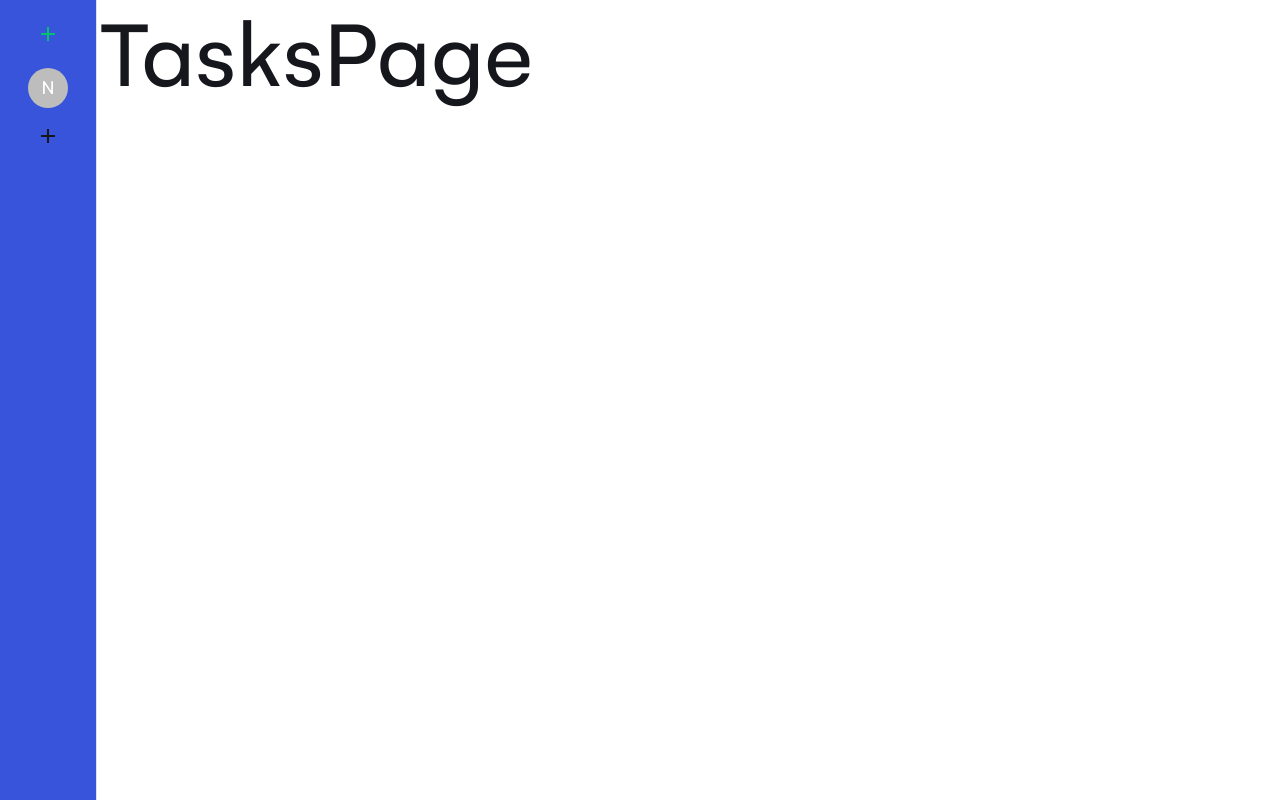
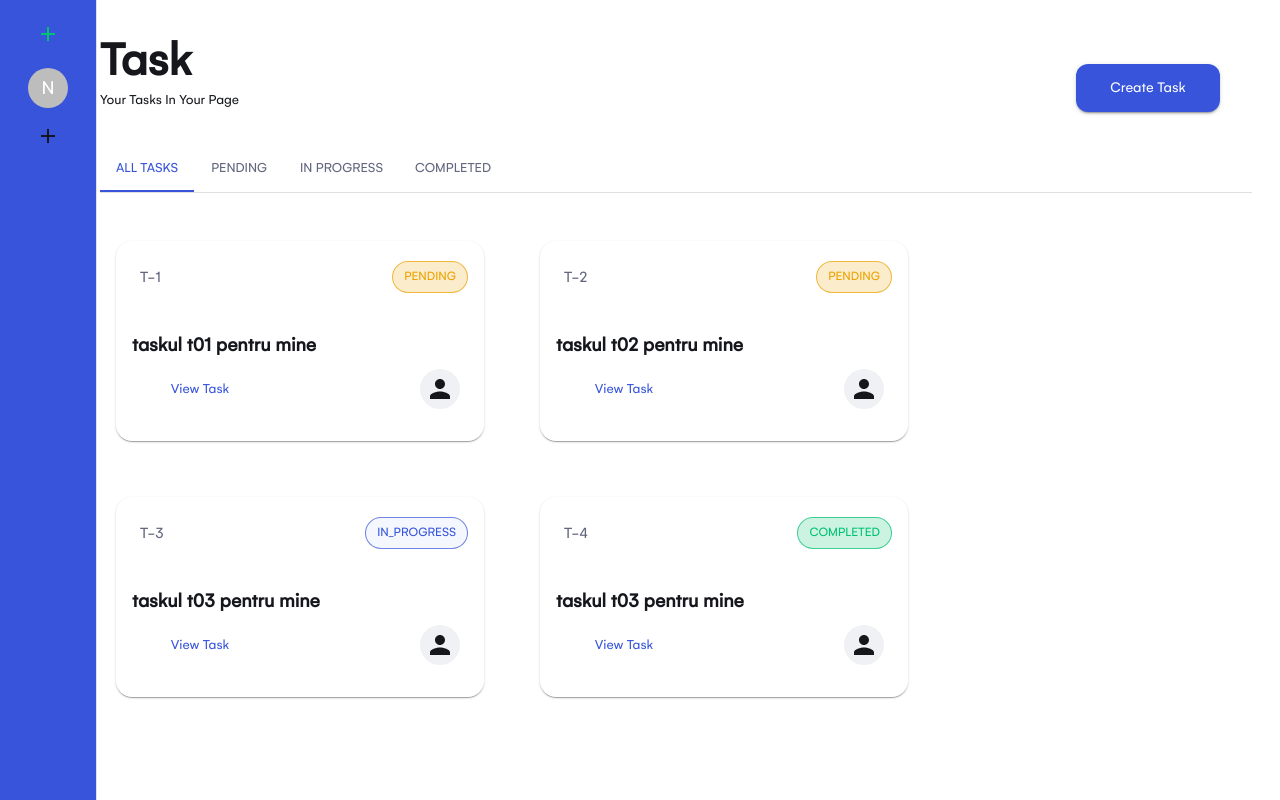
Before and after one commit to cezarmocanu/meteor-internship, a React (Vite) app: page / in a window 1280 px wide. Built offline with nearby package versions, Linux system fonts and the light colour scheme.

Commit message:
new component TaskCardComponent/pagename/useMemo

```diff
--- a/src/App.jsx
+++ b/src/App.jsx
@@ -18,7 +18,6 @@ import ModalTypes from "./constants/modal-types";
 import TestContent1 from "./components/modal-content/TestContent1";
 import TestContent2 from "./components/modal-content/TestContent2";
 import Layout from "./components/Layout";
-import TasksMockPage from "./pages/TasksMockPage";
 import CreateTask from "./components/modal-content/CreateTask";
 
 function App() {
@@ -64,7 +63,7 @@ function App() {
 						path={RoutePaths.TASKS}
 						element={
 							<Layout>
-								<TasksMockPage />
+								<TasksPage />
 							</Layout>
 						}
 					/>
--- /dev/null
+++ b/src/components/TaskCardComponent.jsx
@@ -0,0 +1,77 @@
+import React, { useState } from "react";
+import {
+	Avatar,
+	CardActions,
+	CardContent,
+	CardHeader,
+	Grid,
+	Stack,
+	Typography,
+} from "@mui/material";
+import Button from "../components/shared/button/Button";
+import CardComponent from "../components/shared/card/Card";
+import Chip from "../components/shared/chip/Chip";
+import TaskStatus from "../constants/task-status";
+import { STATUS_CARD_CONFIG } from "../components/TaskDetailsCard";
+import theme from "../theme";
+
+const TaskCardComponent = ({
+	title,
+	content,
+	status,
+	id,
+	buttonText,
+	buttonClick,
+}) => {
+	return (
+		<Grid>
+			<CardComponent>
+				<CardHeader
+					title={
+						<div
+							style={{
+								display: "flex",
+								justifyContent: "space-between",
+								alignItems: "center",
+							}}
+						>
+							<Typography variant="body1" color="text.secondary" margin={1}>
+								T-{id}
+							</Typography>
+							<Chip
+								color={STATUS_CARD_CONFIG[status].chipColor}
+								variant="outlined"
+								label={status}
+								status={TaskStatus.PENDING}
+							/>
+						</div>
+					}
+				/>
+				<CardContent>
+					<Typography variant="h6" fontWeight="bold">
+						{content}
+					</Typography>
+					<CardActions>
+						<Stack
+							direction="row"
+							justifyContent="space-between"
+							alignItems="center"
+							sx={{ width: "100%" }}
+						>
+							<Button variant="link">{buttonText}</Button>
+							<Avatar
+								variant="circular"
+								sx={{
+									color: theme.palette.text.primary,
+									backgroundColor: theme.palette.text.light,
+								}}
+							></Avatar>
+						</Stack>
+					</CardActions>
+				</CardContent>
+			</CardComponent>
+		</Grid>
+	);
+};
+
+export default TaskCardComponent;
--- a/src/pages/TasksMockPage.jsx
+++ /dev/null
@@ -1,188 +0,0 @@
-import React, { useState } from "react";
-import {
-	Avatar,
-	Box,
-	CardActions,
-	CardContent,
-	CardHeader,
-	Container,
-	Grid,
-	Stack,
-	Tab,
-	Tabs,
-	Typography,
-} from "@mui/material";
-import Button from "../components/shared/button/Button";
-import CardComponent from "../components/shared/card/Card";
-import Chip from "../components/shared/chip/Chip";
-import TaskStatus from "../constants/task-status";
-import { STATUS_CARD_CONFIG } from "../components/TaskDetailsCard";
-import theme from "../theme";
-
-const LocalCardComponent = ({
-	title,
-	content,
-	status,
-	id,
-	buttonText,
-	buttonClick,
-}) => {
-	return (
-		<Grid item xs={4}>
-			<CardComponent>
-				<CardHeader
-					title={
-						<div style={{ display: "flex", justifyContent: "space-between" }}>
-							<Typography variant="body1" color="text.secondary">
-								T-{id}
-							</Typography>
-							<Chip
-								color={STATUS_CARD_CONFIG[status].chipColor}
-								variant="outlined"
-								label={status}
-								status={TaskStatus.PENDING}
-							/>
-						</div>
-					}
-				/>
-				<CardContent>
-					<Typography variant="h6" fontWeight="bold">
-						{content}
-					</Typography>
-					<CardActions>
-						<Stack
-							direction="row"
-							justifyContent="space-between"
-							alignItems="center"
-							sx={{ width: "100%" }}
-						>
-							<Button variant="link">{buttonText}</Button>
-							<Avatar
-								variant="circular"
-								sx={{
-									color: theme.palette.text.primary,
-									backgroundColor: theme.palette.text.light,
-								}}
-							></Avatar>
-						</Stack>
-					</CardActions>
-				</CardContent>
-			</CardComponent>
-		</Grid>
-	);
-};
-
-const mockCards = [
-	{
-		title: "T-01",
-		content: "taskul t01 pentru mine",
-		id: "1",
-		status: TaskStatus.PENDING,
-	},
-	{
-		title: "T-02",
-		content: "taskul t02 pentru mine",
-		id: "2",
-		status: TaskStatus.PENDING,
-	},
-	{
-		title: "T-03",
-		content: "taskul t03 pentru mine",
-		id: "3",
-		status: TaskStatus.IN_PROGRESS,
-	},
-	{
-		title: "T-04",
-		content: "taskul t03 pentru mine",
-		id: "4",
-		status: TaskStatus.COMPLETED,
-	},
-];
-
-const TasksMockPage = () => {
-	const [data, setData] = React.useState(mockCards);
-	const [tabIndex, setTabIndex] = React.useState(0);
-	const [status, setStatus] = React.useState(null);
-	const handleChange = (event, newValue) => {
-		console.log("newValue", newValue);
-		setTabIndex(newValue);
-		switch (newValue) {
-			case 0:
-				setStatus(null);
-				break;
-			case 1:
-				setStatus(TaskStatus.PENDING);
-				break;
-			case 2:
-				setStatus(TaskStatus.IN_PROGRESS);
-				break;
-			case 3:
-				setStatus(TaskStatus.COMPLETED);
-				break;
-			default:
-				break;
-		}
-	};
-	return (
-		<Container fixed>
-			<Typography
-				variant="h3"
-				component="h1"
-				sx={{
-					fontWeight: "bold",
-					marginTop: "2rem",
-				}}
-			>
-				Task
-			</Typography>
-			<Typography variant="subtitle2" component="h3">
-				Your Tasks In Your Page
-			</Typography>
-			<Box
-				sx={{
-					width: "100%",
-					typography: "body1",
-					marginTop: "2rem",
-					marginBottom: "2rem",
-				}}
-				style={{ display: "flex", justifyContent: "space-between" }}
-			>
-				<Box sx={{ width: "100%" }}>
-					<Box sx={{ borderBottom: 1, borderColor: "divider" }}>
-						<Tabs
-							value={tabIndex}
-							onChange={handleChange}
-							aria-label="basic tabs example"
-						>
-							<Tab label="All tasks" />
-							<Tab label="Pending" />
-							<Tab label="In progress" />
-							<Tab label="Completed" />
-						</Tabs>
-					</Box>
-				</Box>
-				<Button variant="contained">Create Task</Button>
-			</Box>
-			<Grid container spacing={4}>
-				{data
-					.filter((item) => {
-						if (status === null) {
-							return true;
-						}
-						return item.status === status;
-					})
-					.map((item) => (
-						<LocalCardComponent
-							title={item.title}
-							content={item.content}
-							buttonText="View Task"
-							status={item.status}
-							id={item.id}
-						/>
-					))}
-			</Grid>
-		</Container>
-	);
-};
-
-export default TasksMockPage;
--- a/src/pages/TasksPage.jsx
+++ b/src/pages/TasksPage.jsx
@@ -1,11 +1,142 @@
-import React from "react";
-import { Container, Typography } from "@mui/material";
+import React, { useState } from "react";
+import { useMemo } from "react";
+import { Box, Container, Grid, Tab, Tabs, Typography } from "@mui/material";
+import Button from "../components/shared/button/Button";
+import TaskStatus from "../constants/task-status";
+import TaskCardComponent from "../components/TaskCardComponent";
 
-function TasksPage() {
+const mockCards = [
+	{
+		title: "T-01",
+		content: "taskul t01 pentru mine",
+		id: "1",
+		status: TaskStatus.PENDING,
+	},
+	{
+		title: "T-02",
+		content: "taskul t02 pentru mine",
+		id: "2",
+		status: TaskStatus.PENDING,
+	},
+	{
+		title: "T-03",
+		content: "taskul t03 pentru mine",
+		id: "3",
+		status: TaskStatus.IN_PROGRESS,
+	},
+	{
+		title: "T-04",
+		content: "taskul t03 pentru mine",
+		id: "4",
+		status: TaskStatus.COMPLETED,
+	},
+];
+
+const TasksMockPage = () => {
+	const [data, setData] = useState(mockCards);
+	const [tabIndex, setTabIndex] = useState(0);
+	const [status, setStatus] = useState(null);
+	const handleChange = (event, newValue) => {
+		console.log("newValue", newValue);
+		setTabIndex(newValue);
+		switch (newValue) {
+			case 0:
+				setStatus(null);
+				break;
+			case 1:
+				setStatus(TaskStatus.PENDING);
+				break;
+			case 2:
+				setStatus(TaskStatus.IN_PROGRESS);
+				break;
+			case 3:
+				setStatus(TaskStatus.COMPLETED);
+				break;
+			default:
+				break;
+		}
+	};
+	const gridItems = useMemo(() => {
+		return data
+			.filter((item) => (status ? item.status === status : true))
+			.map((item) => (
+				<Grid item xs={4} margin={2} direction="row">
+					<TaskCardComponent
+						title={item.title}
+						content={item.content}
+						buttonText="View Task"
+						status={item.status}
+						id={item.id}
+					/>
+				</Grid>
+			));
+	}, [data, status]);
+
 	return (
-		<Container>
-			<Typography variant="h1">TasksPage</Typography>
+		<Container fixed>
+			<Box
+				display={"flex"}
+				sx={{
+					flexDirection: "row",
+					justifyContent: "space-between",
+					alignItems: "center",
+				}}
+			>
+				<Box>
+					<Typography
+						variant="h3"
+						component="h1"
+						sx={{
+							fontWeight: "bold",
+							marginTop: "2rem",
+						}}
+					>
+						Task
+					</Typography>
+					<Typography variant="subtitle2" component="h3">
+						Your Tasks In Your Page
+					</Typography>
+				</Box>
+				<Button
+					variant="contained"
+					size="large"
+					sx={{
+						height: "32px",
+						marginTop: "4rem",
+						marginRight: "2rem",
+					}}
+				>
+					Create Task
+				</Button>
+			</Box>
+			<Box
+				sx={{
+					typography: "body1",
+					marginTop: "2rem",
+					marginBottom: "2rem",
+				}}
+				style={{ display: "flex", justifyContent: "space-between" }}
+			>
+				<Box sx={{ width: "100%" }}>
+					<Box sx={{ borderBottom: 1, borderColor: "divider" }}>
+						<Tabs
+							value={tabIndex}
+							onChange={handleChange}
+							aria-label="basic tabs example"
+						>
+							<Tab label="All tasks" />
+							<Tab label="Pending" />
+							<Tab label="In progress" />
+							<Tab label="Completed" />
+						</Tabs>
+					</Box>
+				</Box>
+			</Box>
+			<Grid container spacing={3}>
+				{gridItems}
+			</Grid>
 		</Container>
 	);
-}
-export default TasksPage;
+};
+
+export default TasksMockPage;
```
